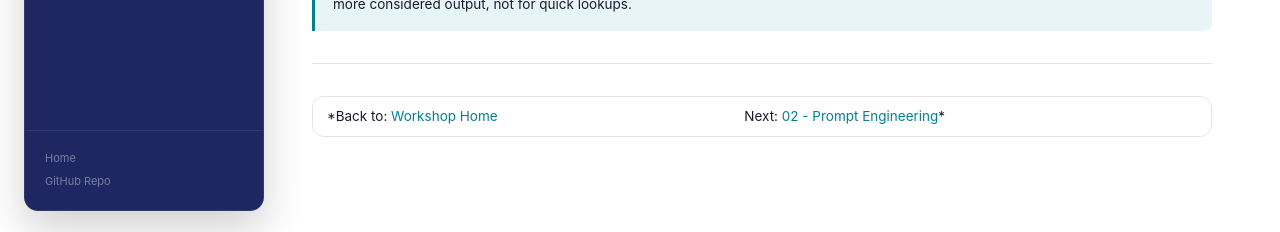
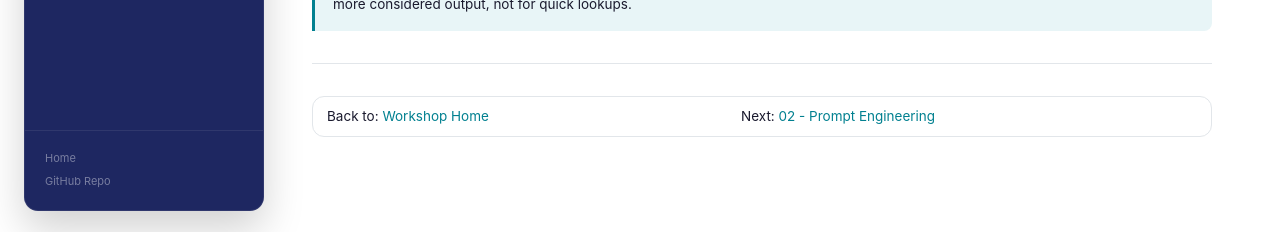
Before and after one commit to Asraf-JS/M365-Copilot-Workshop, a Jekyll site: the page built from 01-copilot-fundamentals/prompts.md, in a window 1280 px wide and 900 px high, scrolled down 5831 px. Shown: the part 665-897 px from the top of the window. Built offline with Jekyll 4.4.1, drawn with Linux system fonts in a browser that asks for light colours; our own code applies the rules of GitHub Pages for plain Markdown files.

```diff
--- a/01-copilot-fundamentals/prompts.md
+++ b/01-copilot-fundamentals/prompts.md
@@ -285,4 +285,4 @@ Run it first in **Quick Response** mode, then switch to **Think Deeper** and run
 
 ---
 
-*Back to: [Workshop Home](../README.md) | Next: [02 - Prompt Engineering](../02-prompt-engineering/)*
+Back to: [Workshop Home](../README.md) | Next: [02 - Prompt Engineering](../02-prompt-engineering/)
```
